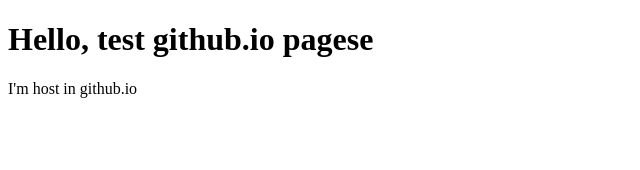
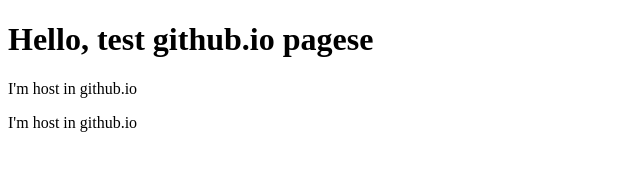
Before and after one commit to hhofchina/testmsa, a plain HTML site: page index.html in a window 1280 px wide. Shown: the whole page, without its empty margins (0-640 px from the left). Drawn offline with Linux system fonts and the light colour scheme.

Commit message:
test page2

```diff
--- a/index.html
+++ b/index.html
@@ -3,5 +3,6 @@
     <body>
         <h1>Hello, test github.io pagese</h1>
         <p>I'm host in github.io</p>
+        <p>I'm host in github.io</p>
     </body>
 </html>
```
